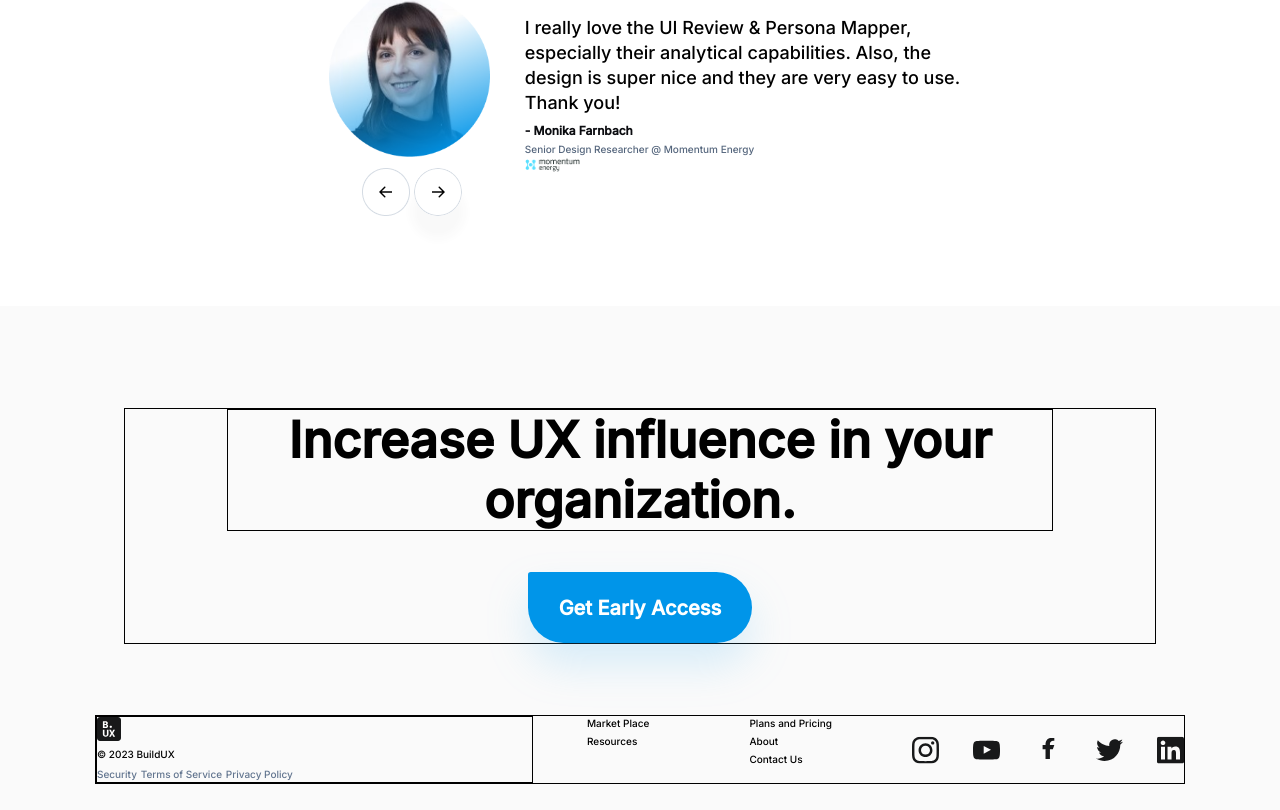
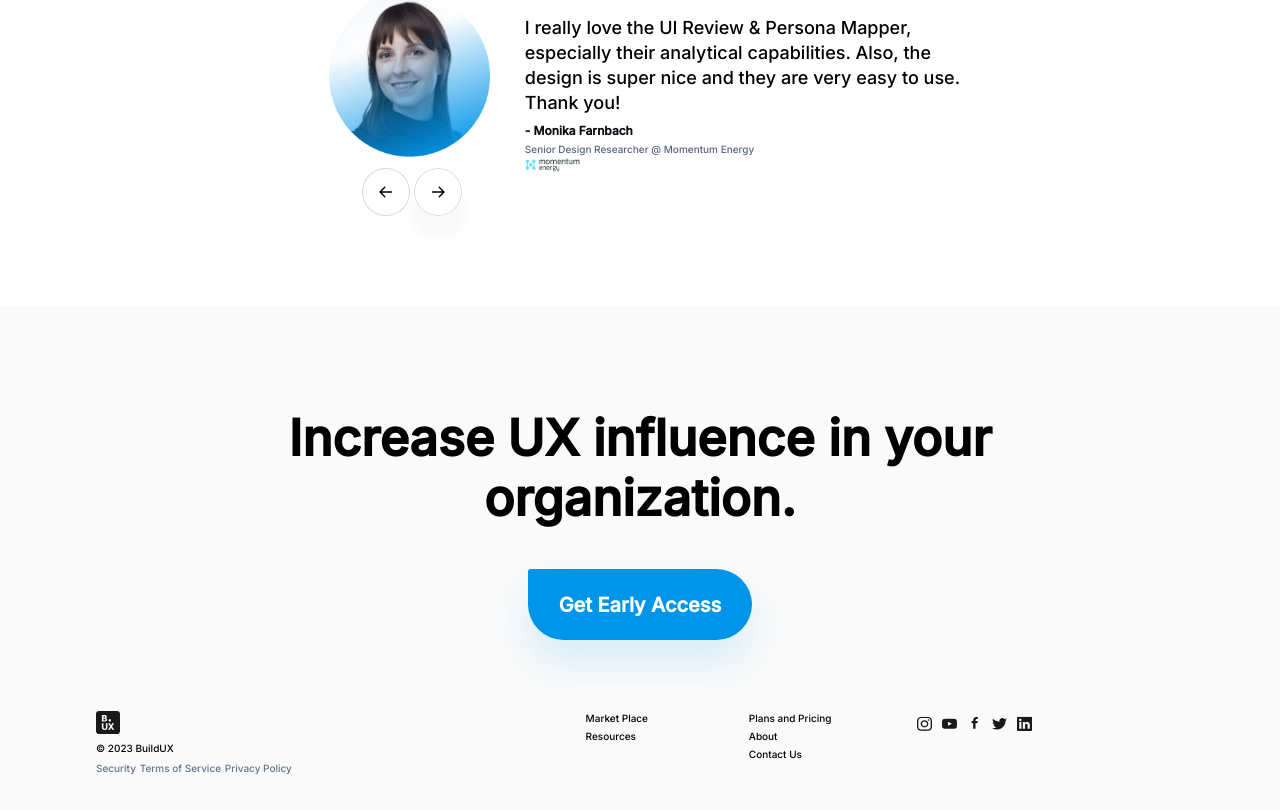
Before and after one commit to shivpujan12/homepage, a React (Create React App) app: page / in a window 1280 px wide. Shown: the part 3327-4137 px from the top of the page. Built offline with nearby package versions, Linux system fonts and the light colour scheme.

Commit message:
completed Footer UI

```diff
--- a/src/stylesheets/footer.css
+++ b/src/stylesheets/footer.css
@@ -1,5 +1,4 @@
 .footer {
-  border: 1px solid black;
   margin-top: 8%;
   display: flex;
   flex-direction: column;
@@ -9,7 +8,6 @@
 }
 
 .footer .message {
-  border: 1px solid black;
   width: 80%;
   font-family: Inter;
   font-size: 50px;
@@ -30,7 +28,6 @@
 
 .footer-details {
   width: 85%;
-  border: 1px solid black;
   margin-bottom: 2%;
   margin-top: 2%;
   display: flex;
@@ -40,7 +37,6 @@
 }
 
 .branding {
-  border: 1px solid black;
   width: 40%;
   display: flex;
   flex-direction: column;
@@ -73,7 +69,7 @@
   color: #62758f;
 }
 
-.links{
+.links {
   width: 10%;
   display: flex;
   flex-direction: column;
@@ -85,11 +81,11 @@ letter-spacing: 0px;
   text-align: left;
 }
 
-.links div{
+.links div {
   margin-bottom: 3%;
 }
 
-.contacts{
+.contacts {
   width: 10%;
   display: flex;
   flex-direction: column;
@@ -101,17 +97,18 @@ letter-spacing: 0px;
   text-align: left;
 }
 
-.contacts div{
+.contacts div {
   margin-bottom: 3%;
 }
 
-.socials{
+.socials {
   width: 25%;
   display: flex;
   flex-direction: row;
-    justify-content: space-between;
+  align-items: first baseline;
 }
 
 .socials img {
-    width: 10%;
+  width: 15px;
+  padding: 5px;
 }
```
Lines whose indentation alone changed are shown as unchanged.
